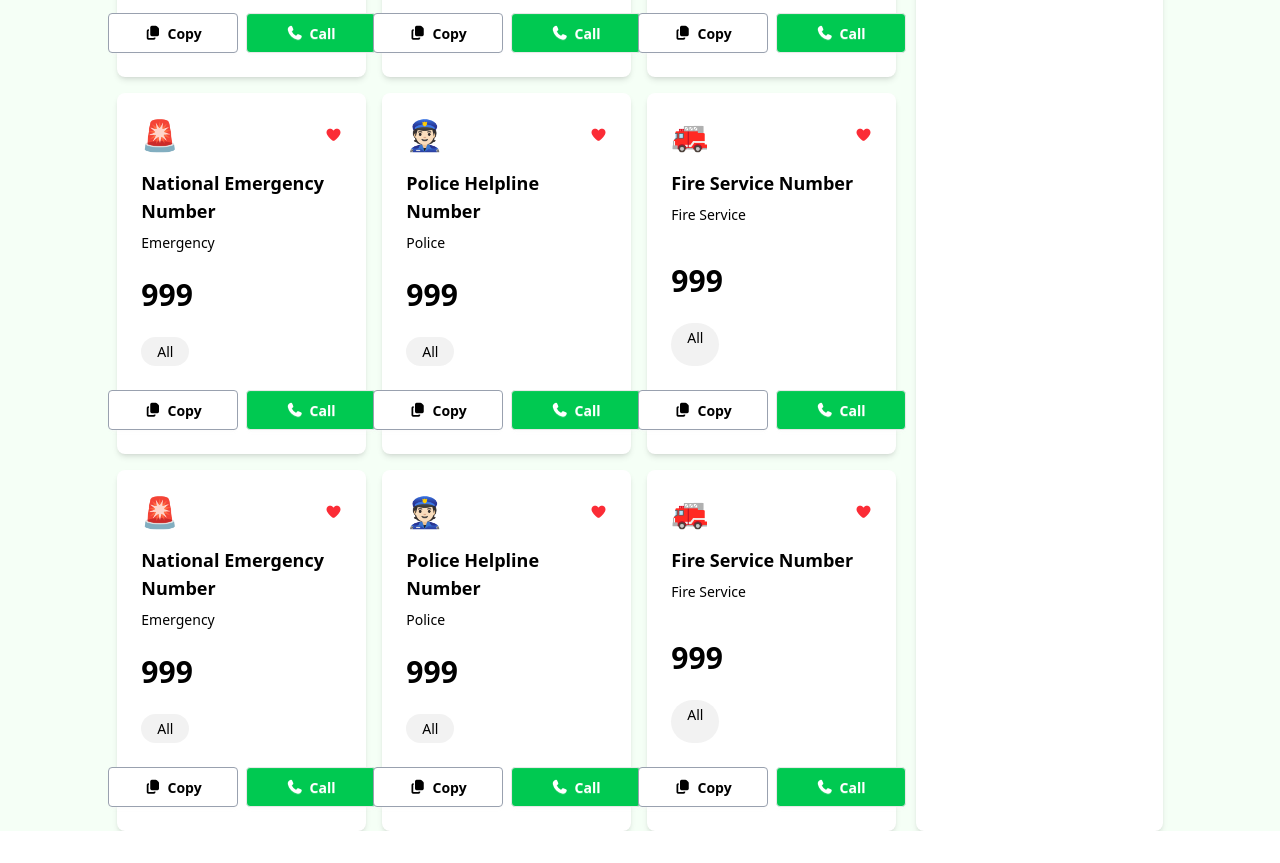
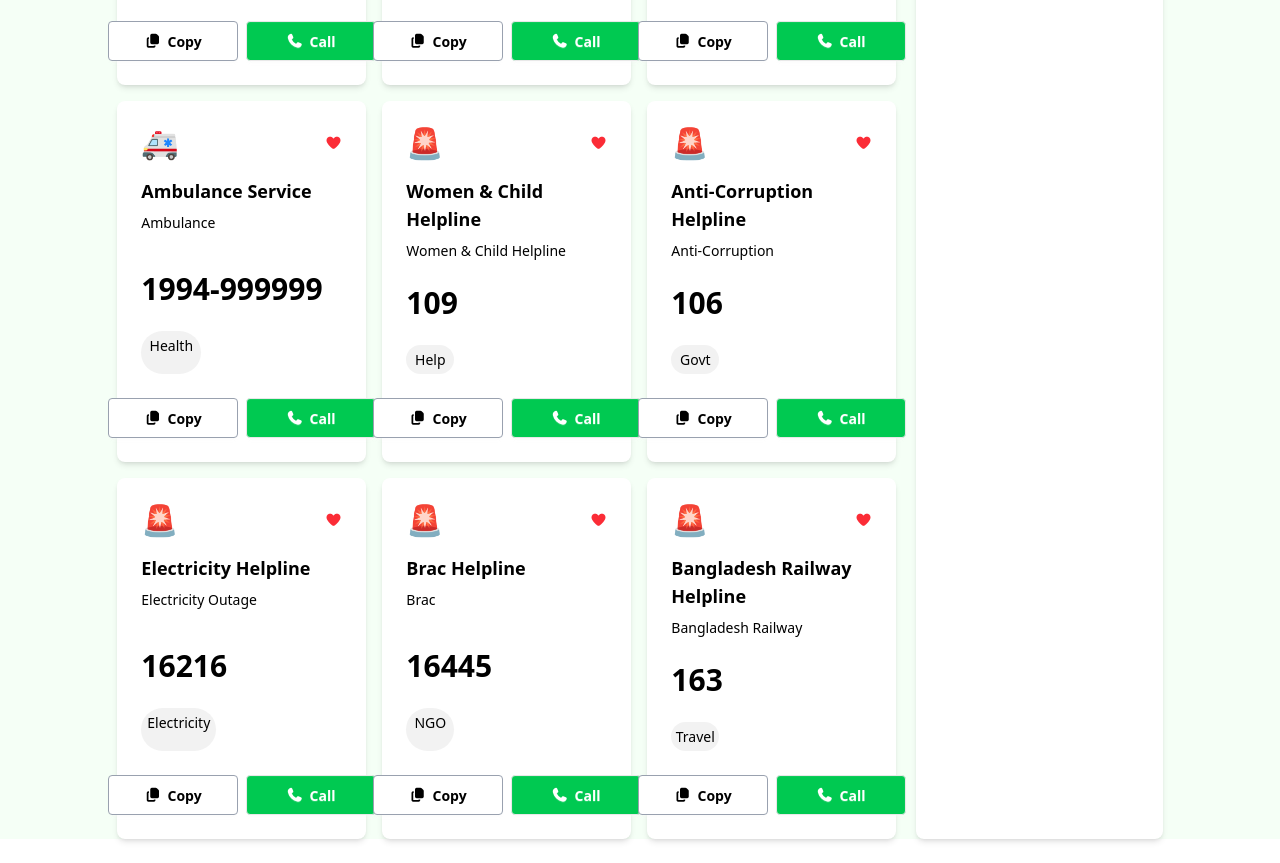
Before and after one commit to Sakib8git/Emergency-Service, a plain HTML site: page index.html in a window 1280 px wide. Shown: the part 652-1515 px from the top of the page. Before the commit the page ends 1483 px from the top, so only its background shows below. Drawn offline with nearby package versions, Linux system fonts and the light colour scheme.

Commit message:
service card edit commit

```diff
--- a/index.html
+++ b/index.html
@@ -22,11 +22,11 @@
     <title>Emergency Service</title>
   </head>
   <body>
-    <header class="md:px-16">
+    <header class="max-w-[1600px] mx-auto">
       <!-- note: Nav sec -->
       <section class="nav-section">
-        <div class="nav-con flex justify-between items-center py-4">
-          <div class="flex gap-5">
+        <div class="nav-con md:flex md:justify-between items-center py-4">
+          <div class="flex gap-5 justify-center mb-3">
             <figure>
               <img class="w-12" src="./assets/logo.png" alt="" />
             </figure>
@@ -35,7 +35,7 @@
               Service
             </h1>
           </div>
-          <div class="flex gap-3">
+          <div class="flex gap-3 justify-center">
             <!-- *❤️ heart nav -->
             <h2
               class="w-[125px] h-[52px] bg-[#EBFDEF] text-center p-3 rounded-full"
@@ -50,7 +50,7 @@
             </h2>
             <!-- *copy nav -->
             <h2
-              class="w-[125px] h-[52px] bg-[#00A63E] text-center text-white font-semibold p-3 rounded-full"
+              class="w-[125px] h-[52px] bg-[#00A63E] text-center text-white font-semibold p-3 rounded-full  "
             >
               <span>0</span> copy
             </h2>
@@ -58,7 +58,7 @@
         </div>
       </section>
     </header>
-    <main>
+    <main class="mb-6">
       <!--*note: banner part -->
       <section class="banner-sec">
         <div
@@ -195,22 +195,23 @@
                 </div>
               </div>
             </div>
-            <!--! Service Card1 -->
+            <!--Note: 1st line -->
+            <!--! Service Card4 -->
             <div class="card bg-white shadow-md">
               <div class="card-body">
                 <div class="flex justify-between items-center mb-2">
-                  <h2 class="text-3xl">🚨</h2>
+                  <h2 class="text-3xl">🚑</h2>
                   <i class="fa-solid fa-heart text-red-500"></i>
                 </div>
                 <h2 class="card-title text-black text-lg font-bold">
-                  National Emergency Number
+                  Ambulance Service
                 </h2>
-                <p class="text-black text-sm">Emergency</p>
-                <h1 class="text-3xl font-bold text-black my-4">999</h1>
+                <p class="text-black text-sm">Ambulance</p>
+                <h1 class="text-3xl font-bold text-black my-4">1994-999999</h1>
                 <p
-                  class="text-black bg-[#F2F2F2] w-12 text-center p-1 rounded-full"
+                  class="text-black bg-[#F2F2F2] w-15 text-center p-1 rounded-full"
                 >
-                  All
+                  Health
                 </p>
                 <div class="card-actions justify-center mt-4">
                   <div class="flex gap-2">
@@ -228,22 +229,22 @@
                 </div>
               </div>
             </div>
-            <!--! Service Card2 -->
+            <!--! Service Card5 -->
             <div class="card bg-white shadow-md">
               <div class="card-body">
                 <div class="flex justify-between items-center mb-2">
-                  <h2 class="text-3xl">👮🏻</h2>
+                  <h2 class="text-3xl">🚨</h2>
                   <i class="fa-solid fa-heart text-red-500"></i>
                 </div>
                 <h2 class="card-title text-black text-lg font-bold">
-                  Police Helpline Number
+                  Women & Child Helpline
                 </h2>
-                <p class="text-black text-sm">Police</p>
-                <h1 class="text-3xl font-bold text-black my-4">999</h1>
+                <p class="text-black text-sm">Women & Child Helpline</p>
+                <h1 class="text-3xl font-bold text-black my-4">109</h1>
                 <p
                   class="text-black bg-[#F2F2F2] w-12 text-center p-1 rounded-full"
                 >
-                  All
+                  Help
                 </p>
                 <div class="card-actions justify-center mt-4">
                   <div class="flex gap-2">
@@ -261,22 +262,22 @@
                 </div>
               </div>
             </div>
-            <!--! Service Card3 -->
+            <!--! Service Card6 -->
             <div class="card bg-white shadow-md">
               <div class="card-body">
                 <div class="flex justify-between items-center mb-2">
-                  <h2 class="text-3xl">🚒</h2>
+                  <h2 class="text-3xl">🚨</h2>
                   <i class="fa-solid fa-heart text-red-500"></i>
                 </div>
                 <h2 class="card-title text-black text-lg font-bold">
-                  Fire Service Number
+                  Anti-Corruption Helpline
                 </h2>
-                <p class="text-black text-sm">Fire Service</p>
-                <h1 class="text-3xl font-bold text-black my-4">999</h1>
+                <p class="text-black text-sm">Anti-Corruption</p>
+                <h1 class="text-3xl font-bold text-black my-4">106</h1>
                 <p
                   class="text-black bg-[#F2F2F2] w-12 text-center p-1 rounded-full"
                 >
-                  All
+                  Govt
                 </p>
                 <div class="card-actions justify-center mt-4">
                   <div class="flex gap-2">
@@ -294,7 +295,7 @@
                 </div>
               </div>
             </div>
-            <!--! Service Card1 -->
+            <!--! Service Card7 -->
             <div class="card bg-white shadow-md">
               <div class="card-body">
                 <div class="flex justify-between items-center mb-2">
@@ -302,14 +303,14 @@
                   <i class="fa-solid fa-heart text-red-500"></i>
                 </div>
                 <h2 class="card-title text-black text-lg font-bold">
-                  National Emergency Number
+                  Electricity Helpline
                 </h2>
-                <p class="text-black text-sm">Emergency</p>
-                <h1 class="text-3xl font-bold text-black my-4">999</h1>
+                <p class="text-black text-sm">Electricity Outage</p>
+                <h1 class="text-3xl font-bold text-black my-4">16216</h1>
                 <p
-                  class="text-black bg-[#F2F2F2] w-12 text-center p-1 rounded-full"
+                  class="text-black bg-[#F2F2F2] max-w-[75px] text-center p-1 rounded-full"
                 >
-                  All
+                  Electricity
                 </p>
                 <div class="card-actions justify-center mt-4">
                   <div class="flex gap-2">
@@ -327,22 +328,22 @@
                 </div>
               </div>
             </div>
-            <!--! Service Card2 -->
+            <!--! Service Card8 -->
             <div class="card bg-white shadow-md">
               <div class="card-body">
                 <div class="flex justify-between items-center mb-2">
-                  <h2 class="text-3xl">👮🏻</h2>
+                  <h2 class="text-3xl">🚨</h2>
                   <i class="fa-solid fa-heart text-red-500"></i>
                 </div>
                 <h2 class="card-title text-black text-lg font-bold">
-                  Police Helpline Number
+                  Brac Helpline
                 </h2>
-                <p class="text-black text-sm">Police</p>
-                <h1 class="text-3xl font-bold text-black my-4">999</h1>
+                <p class="text-black text-sm">Brac</p>
+                <h1 class="text-3xl font-bold text-black my-4">16445</h1>
                 <p
                   class="text-black bg-[#F2F2F2] w-12 text-center p-1 rounded-full"
                 >
-                  All
+                  NGO
                 </p>
                 <div class="card-actions justify-center mt-4">
                   <div class="flex gap-2">
@@ -360,22 +361,22 @@
                 </div>
               </div>
             </div>
-            <!--! Service Card3 -->
+            <!--! Service Card9 -->
             <div class="card bg-white shadow-md">
               <div class="card-body">
                 <div class="flex justify-between items-center mb-2">
-                  <h2 class="text-3xl">🚒</h2>
+                  <h2 class="text-3xl">🚨</h2>
                   <i class="fa-solid fa-heart text-red-500"></i>
                 </div>
                 <h2 class="card-title text-black text-lg font-bold">
-                  Fire Service Number
+                  Bangladesh Railway Helpline
                 </h2>
-                <p class="text-black text-sm">Fire Service</p>
-                <h1 class="text-3xl font-bold text-black my-4">999</h1>
+                <p class="text-black text-sm">Bangladesh Railway</p>
+                <h1 class="text-3xl font-bold text-black my-4">163</h1>
                 <p
                   class="text-black bg-[#F2F2F2] w-12 text-center p-1 rounded-full"
                 >
-                  All
+                  Travel
                 </p>
                 <div class="card-actions justify-center mt-4">
                   <div class="flex gap-2">
@@ -412,9 +413,7 @@
                 Clear
               </button>
             </div>
-            <div id="history-parent">
-
-            </div>
+            <div id="history-parent"></div>
           </div>
         </div>
       </section>
```
